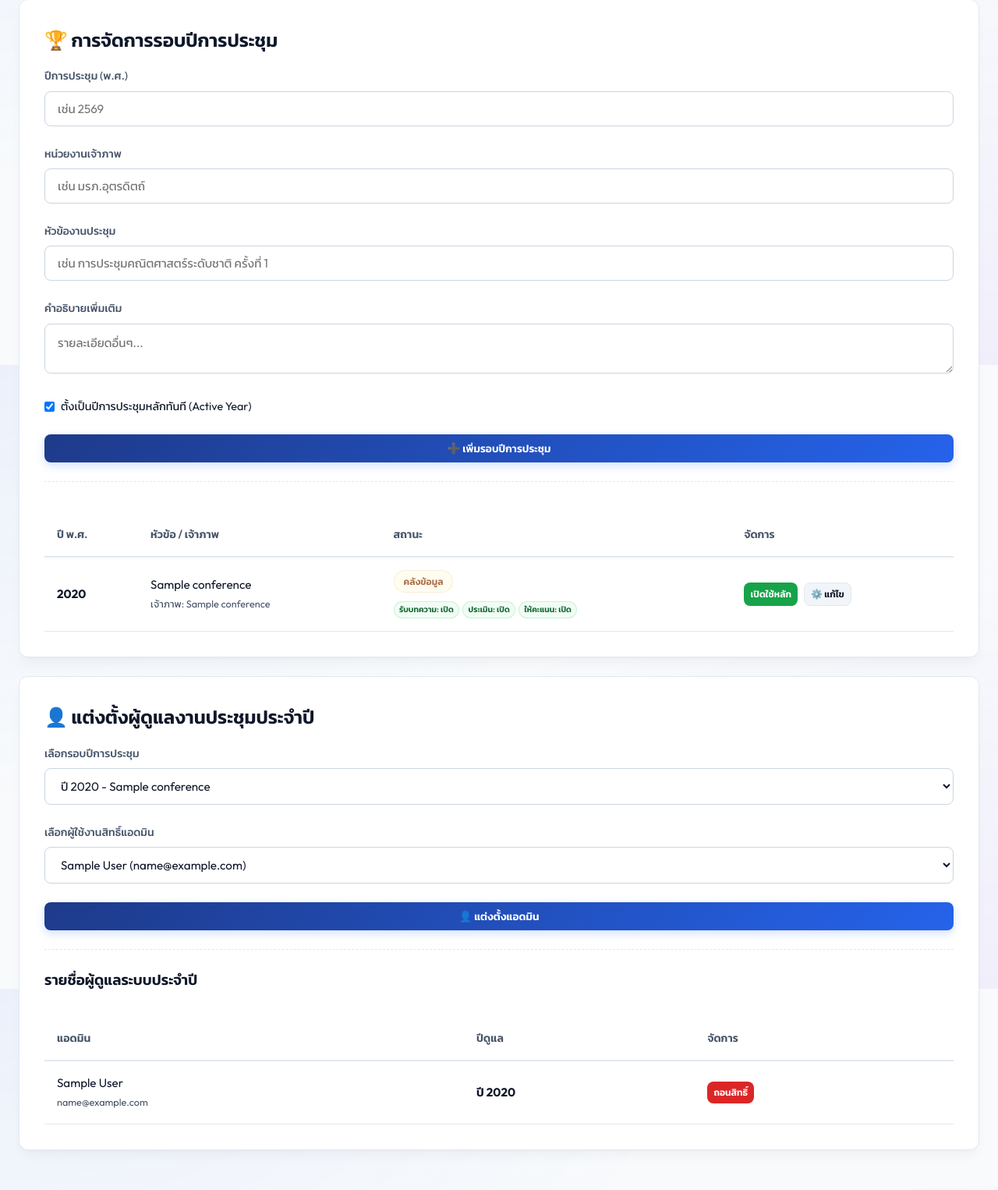
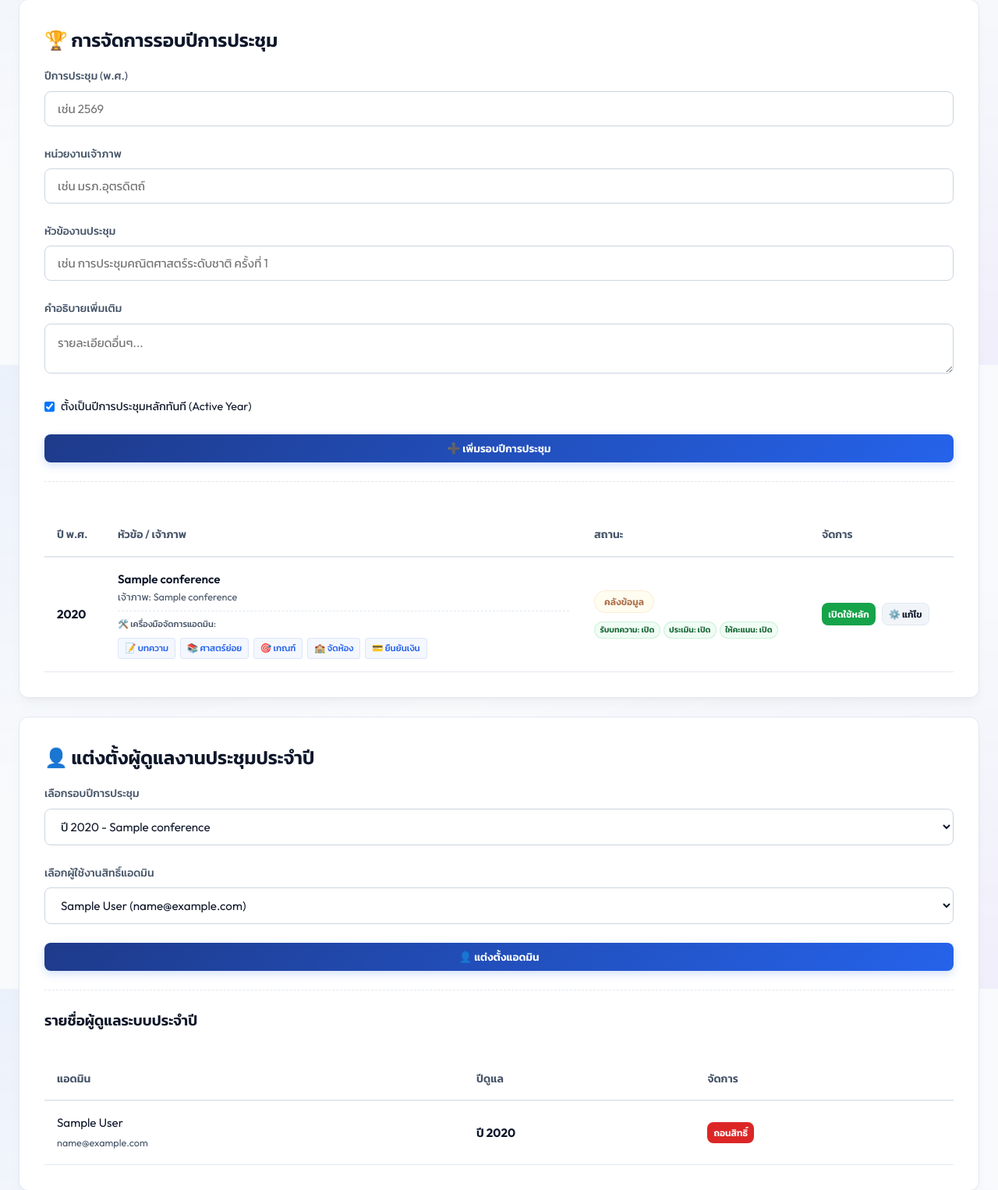
Before and after one commit to beebrain/CSRM, a CodeIgniter 4 app: the page made by app/Views/superadmin/dashboard.php in a window 1280 px wide. Shown: the part 332-1858 px from the top of the page at 78% size. Before the commit the page ends 1824 px from the top, so only its background shows below. Run offline with PHP 8.4 and a stand-in for CodeIgniter, Linux system fonts and the light colour scheme; the template is opened without the code that fills it: most values are stand-ins (such as "Sample title", 1, 10 or a date in 2020); data that the repository does not hold is empty; some libraries are stand-ins or nearby versions.

Commit message:
Create direct dashboard admin shortcuts for SuperAdmin using redirect parameter

```diff
--- a/app/Controllers/Admin.php
+++ b/app/Controllers/Admin.php
@@ -81,6 +81,10 @@ class Admin extends BaseController
 
         if ($allowed) {
             session()->set('admin_conference_id', $id);
+            $redirect = $this->request->getGet('redirect');
+            if ($redirect && in_array($redirect, ['admin/dashboard', 'admin/disciplines', 'admin/criteria', 'admin/rooms', 'admin/payments'])) {
+                return redirect()->to(base_url($redirect));
+            }
         }
 
         return redirect()->to(base_url('admin/dashboard'));
--- a/app/Views/superadmin/dashboard.php
+++ b/app/Views/superadmin/dashboard.php
@@ -24,6 +24,25 @@
       font-weight: 700;
       color: var(--primary);
       margin: 0.5rem 0;
+    }
+    .quick-tool-link {
+      font-size: 0.72rem;
+      padding: 0.2rem 0.5rem;
+      background: rgba(37, 99, 235, 0.05);
+      border: 1px solid rgba(37, 99, 235, 0.12);
+      border-radius: 4px;
+      color: var(--primary);
+      font-weight: 500;
+      transition: var(--transition);
+      display: inline-flex;
+      align-items: center;
+      gap: 0.15rem;
+    }
+    .quick-tool-link:hover {
+      background: var(--primary);
+      color: #ffffff;
+      border-color: var(--primary);
+      transform: translateY(-1px);
     }
   </style>
 </head>
@@ -137,8 +156,18 @@
                   <tr>
                     <td><strong><?= esc($conf['year']) ?></strong></td>
                     <td>
-                      <div><?= esc($conf['title']) ?></div>
-                      <small class="text-muted">เจ้าภาพ: <?= esc($conf['host_name']) ?></small>
+                      <div style="font-weight: 600;"><?= esc($conf['title']) ?></div>
+                      <small class="text-muted" style="display: block; margin-bottom: 0.5rem;">เจ้าภาพ: <?= esc($conf['host_name']) ?></small>
+
+                      <!-- Quick Admin Tools Link -->
+                      <div class="quick-tools-grid" style="display: flex; flex-wrap: wrap; gap: 0.35rem; margin-top: 0.5rem; border-top: 1px dashed var(--card-border); padding-top: 0.5rem;">
+                        <span style="font-size: 0.7rem; color: var(--text-secondary); width: 100%; font-weight: 500; display: block; margin-bottom: 0.15rem;">🛠️ เครื่องมือจัดการแอดมิน:</span>
+                        <a href="<?= base_url('admin/selectConference/' . $conf['id'] . '?redirect=admin/dashboard') ?>" class="quick-tool-link" title="จัดการบทความ">📝 บทความ</a>
+                        <a href="<?= base_url('admin/selectConference/' . $conf['id'] . '?redirect=admin/disciplines') ?>" class="quick-tool-link" title="จัดการศาสตร์ย่อย">📚 ศาสตร์ย่อย</a>
+                        <a href="<?= base_url('admin/selectConference/' . $conf['id'] . '?redirect=admin/criteria') ?>" class="quick-tool-link" title="จัดการเกณฑ์ประเมิน">🎯 เกณฑ์</a>
+                        <a href="<?= base_url('admin/selectConference/' . $conf['id'] . '?redirect=admin/rooms') ?>" class="quick-tool-link" title="จัดห้องนำเสนอ">🏫 จัดห้อง</a>
+                        <a href="<?= base_url('admin/selectConference/' . $conf['id'] . '?redirect=admin/payments') ?>" class="quick-tool-link" title="ตรวจสอบเงิน">💳 ยืนยันเงิน</a>
+                      </div>
                     </td>
                     <td>
                       <div class="mb-1">
```
